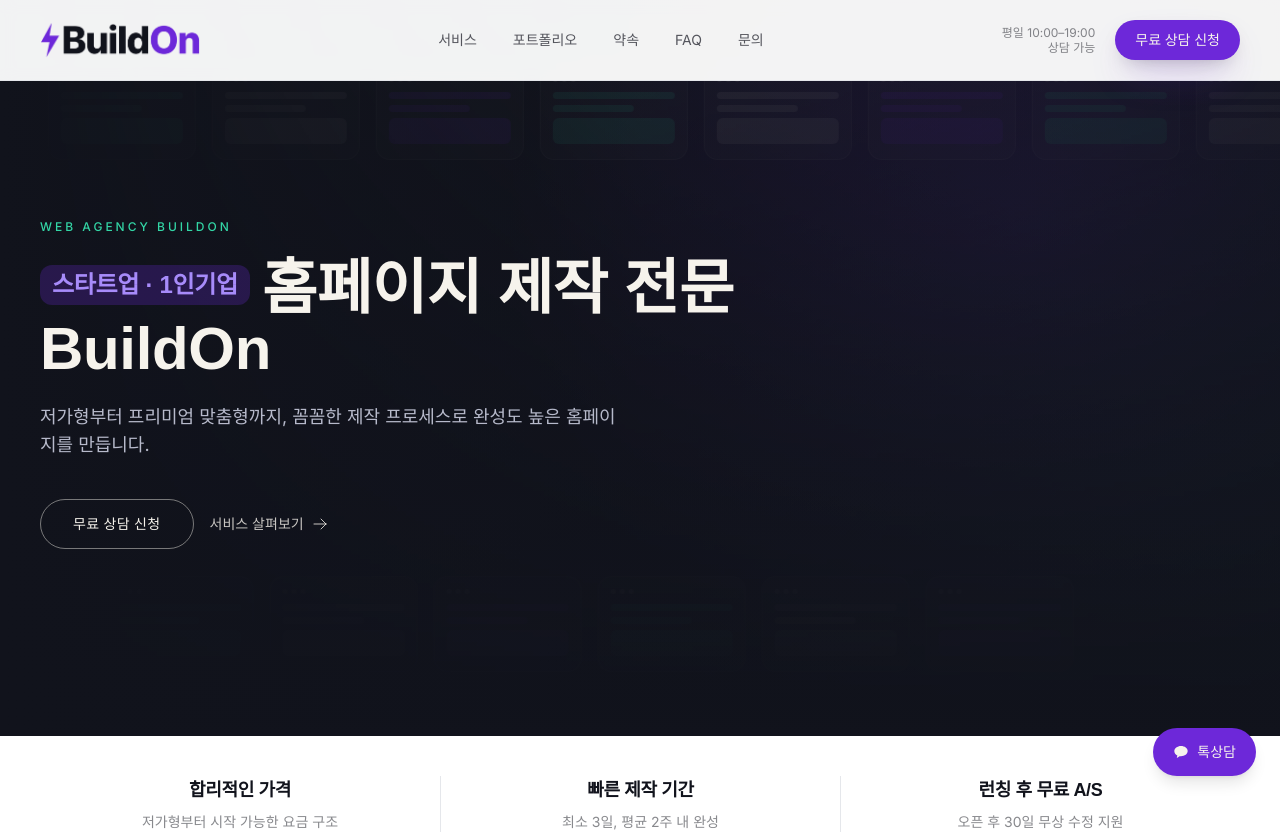
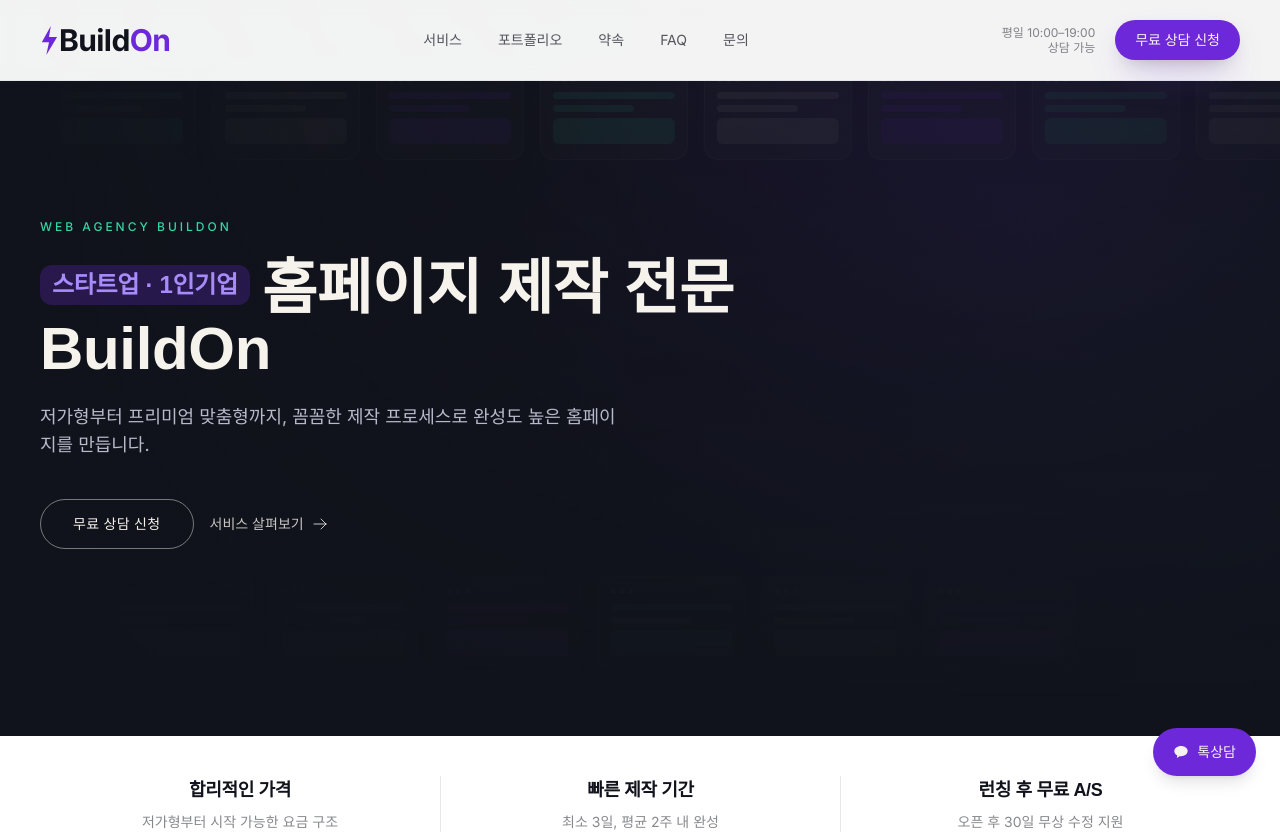
Before and after one commit to tockddn5-max/BuilDOn, a website: page index.html in a window 1280 px wide. Shown: the top 835 px of the page. Drawn offline with nearby package versions, Linux system fonts and the light colour scheme; a web font is replaced by a local one.

Commit message:
Revert to original CSS text logo; header at 1.3x (font 30px), footer back to original

```diff
--- a/index.html
+++ b/index.html
@@ -183,8 +183,9 @@
   <!-- ===================== HEADER ===================== -->
   <header id="site-header" class="fixed top-0 inset-x-0 z-50 bg-white/95 backdrop-blur border-b border-ink/8">
     <div class="max-w-7xl mx-auto px-6 lg:px-10 flex items-center justify-between h-20">
-      <a href="#top" class="flex items-center" aria-label="BuildOn 홈으로">
-        <img src="brand_logo/logo-trim.png" alt="BuildOn" class="h-9 w-auto">
+      <a href="#top" class="logo-mark">
+        <svg class="logo-bolt" width="18" height="31" viewBox="0 0 20 34" fill="none" aria-hidden="true"><path d="M12 1L2 19H10L7 33L19 13H10L12 1Z" fill="#6D28D9"/></svg>
+        <span class="logo-word" style="font-size:30px;">Build<span class="accent">On</span></span>
       </a>
 
       <nav class="hidden md:flex items-center gap-9 text-sm text-ink/70">
@@ -837,8 +838,9 @@
   <footer class="bg-white border-t border-ink/8">
     <div class="max-w-7xl mx-auto px-6 lg:px-10 py-14 flex flex-col sm:flex-row items-start sm:items-center justify-between gap-8">
       <div>
-        <a href="#top" class="inline-flex items-center" aria-label="BuildOn 홈으로">
-          <img src="brand_logo/logo-trim.png" alt="BuildOn" class="h-7 w-auto">
+        <a href="#top" class="logo-mark">
+          <svg width="11" height="19" viewBox="0 0 20 34" fill="none" aria-hidden="true"><path d="M12 1L2 19H10L7 33L19 13H10L12 1Z" fill="#6D28D9"/></svg>
+          <span class="logo-word" style="font-size:19px;">Build<span class="accent">On</span></span>
         </a>
         <p class="text-ink/60 text-sm mt-2 max-w-xs">브랜드의 첫인상을 완성하는 홈페이지 제작 파트너</p>
       </div>
```
